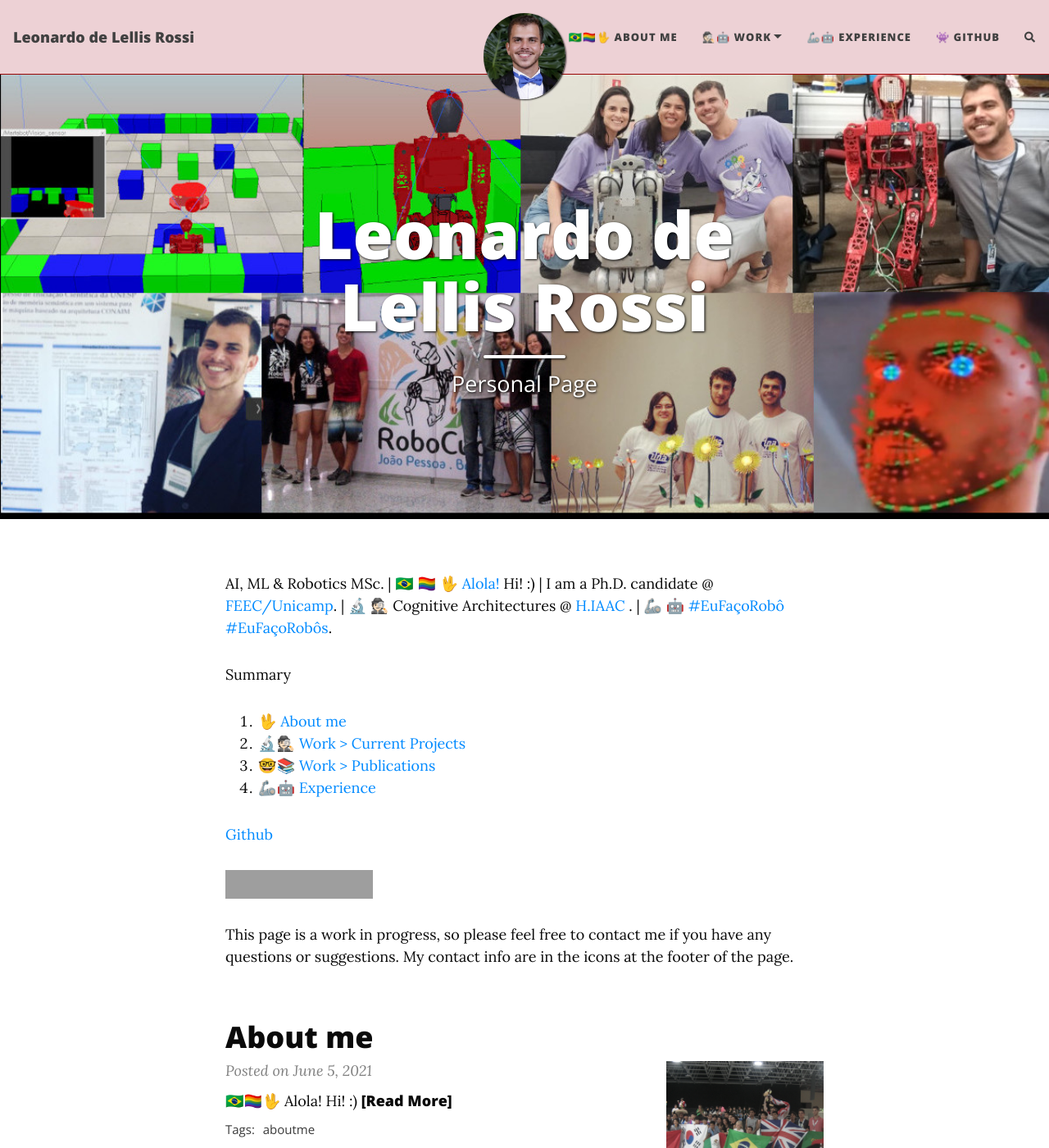
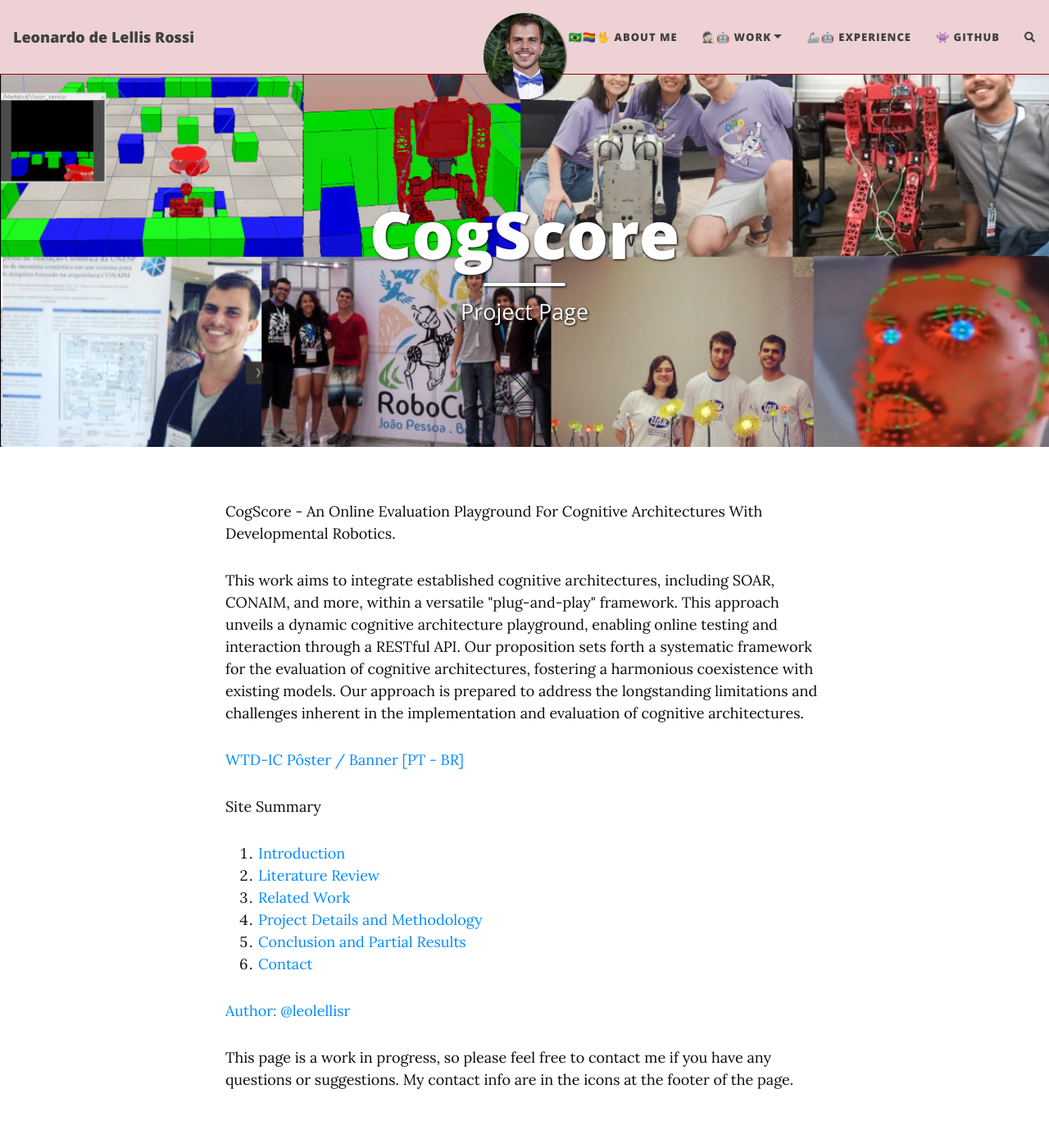
Before and after one commit to leolellisr/cogscore.github.io, a Jekyll site: the page built from index.html, in a window 1280 px wide and 1400 px high. Shown: the whole window at 82% size. Built offline with Jekyll 4.4.1, drawn with Linux system fonts in a browser that asks for light colours; nearby versions of some CDN libraries; the list of posts is cut into pages by our own code; comment, search, counter and statistics services are not loaded; grey boxes are pictures that could not be loaded.

Commit message:
added index

```diff
--- a/index.html
+++ b/index.html
@@ -1,7 +1,7 @@
 ---
 layout: home
-title: Leonardo de Lellis Rossi
-subtitle: Personal Page
+title: CogScore
+subtitle: Project Page
 
 cover-img:
   - "/assets/img/path.jpg"
@@ -9,31 +9,35 @@
 <link rel="icon"  href="favicon" />
 
 <p>
-  AI, ML & Robotics MSc.  |
 
-  🇧🇷 🏳️‍🌈 🖖 <a href="https://bulbapedia.bulbagarden.net/wiki/Alola#Etymology">Alola!</a> Hi! :)    |
+  CogScore - An Online Evaluation Playground For Cognitive Architectures With Developmental Robotics.
 
-  I am a Ph.D. candidate @ <a href="https://www.fee.unicamp.br">FEEC/Unicamp</a>.  |
-  🔬 🕵🏻 Cognitive Architectures @ <a href="https://hiaac.unicamp.br/">H.IAAC </a>.  |
-  🦾 🤖 <a href=https://www.instagram.com/explore/tags/eufaçorobô/>#EuFaçoRobô</a> <a href=https://www.instagram.com/explore/tags/eufaçorobôs/>#EuFaçoRobôs</a>.
+</p>
+<p>
+
+ This work aims to integrate established cognitive architectures, including SOAR, CONAIM, and more, within a versatile "plug-and-play" framework. This approach unveils a dynamic cognitive architecture playground, enabling online testing and interaction through a RESTful API. Our proposition sets forth a systematic framework for the evaluation of cognitive architectures, fostering a harmonious coexistence with existing models. Our approach is prepared to address the longstanding limitations and challenges inherent in the implementation and evaluation of cognitive architectures.
 
 </p>
 
 <p>
-Summary
+  <a href="Poster_PT_BR_Um_Playground_Para_Avaliação_Online_De_Arquiteturas_Cognitivas_No_Contexto_Da_Robótica_Do_Desenvolvimento_Leonardo_de_Lellis_Rossi.pdf">WTD-IC Pôster / Banner [PT - BR]</a>
+</p>
+
+<p>
+Site Summary
 
 <ol>
-  <li><a href="aboutme/">🖖 About me </a></li>
-  <li><a href="research/">🔬🕵🏻 Work > Current Projects </a></li>
-  <li><a href="publications/">🤓📚 Work > Publications </a></li>
-  <li><a href="projects/">🦾🤖 Experience </a></li>
+  <li><a href="intro/">Introduction</a></li>
+  <li><a href="research/">Literature Review </a></li>
+  <li><a href="projects/">Related Work </a></li>
+  <li><a href="methods/">Project Details and Methodology </a></li>
+  <li><a href="conclusion/">Conclusion and Partial Results</a></li>
+  <li><a href="contact/">Contact </a></li>
 
 </ol>
 </p>
 
-<p><a href="https://github.com/leolellisr">Github</a></p>
-
-<p><a href="https://github.com/leolellisr"> <img src="https://komarev.com/ghpvc/?username=leolellisr&label=Github+Profile+Views&color=red&base=1000" width="180" height="35"></a></p>
+<p><a href="https://github.com/leolellisr">Author: @leolellisr</a></p>
 
 
 
```
